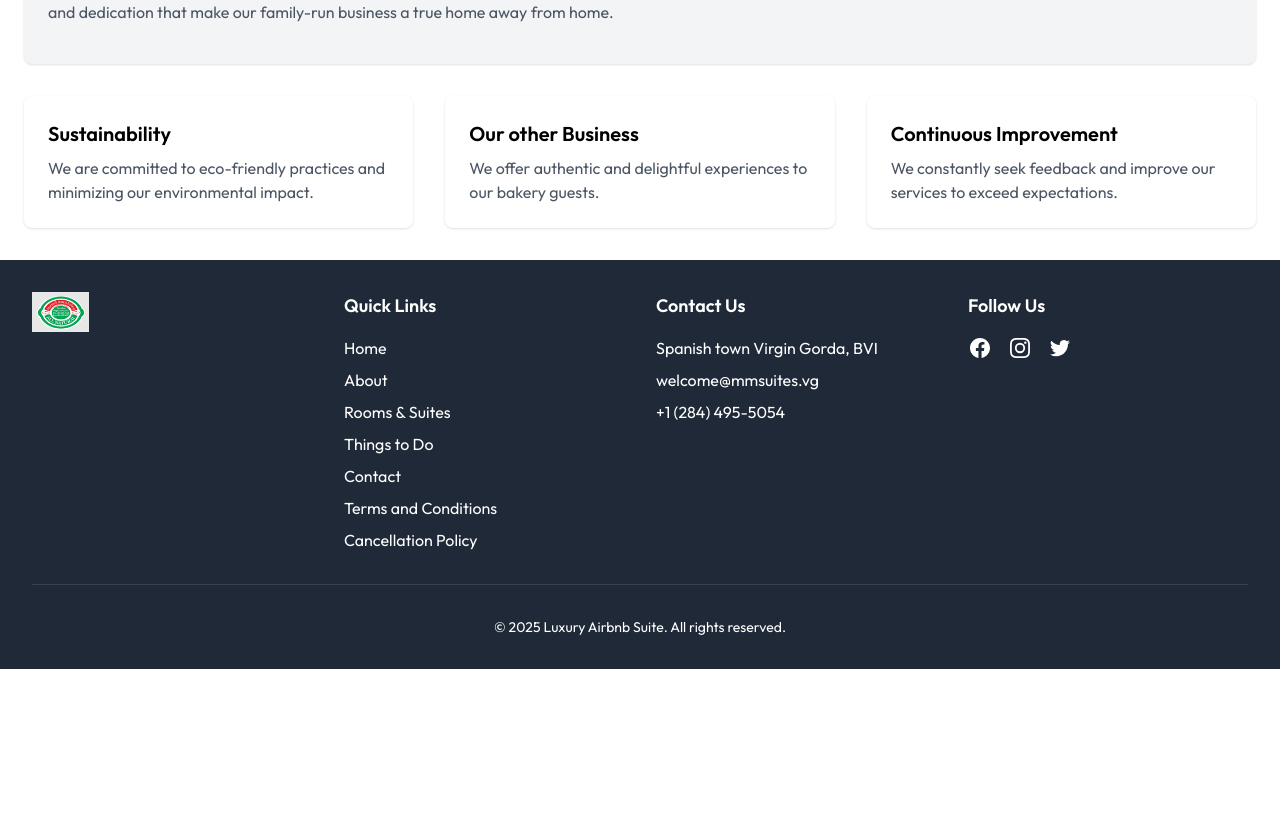
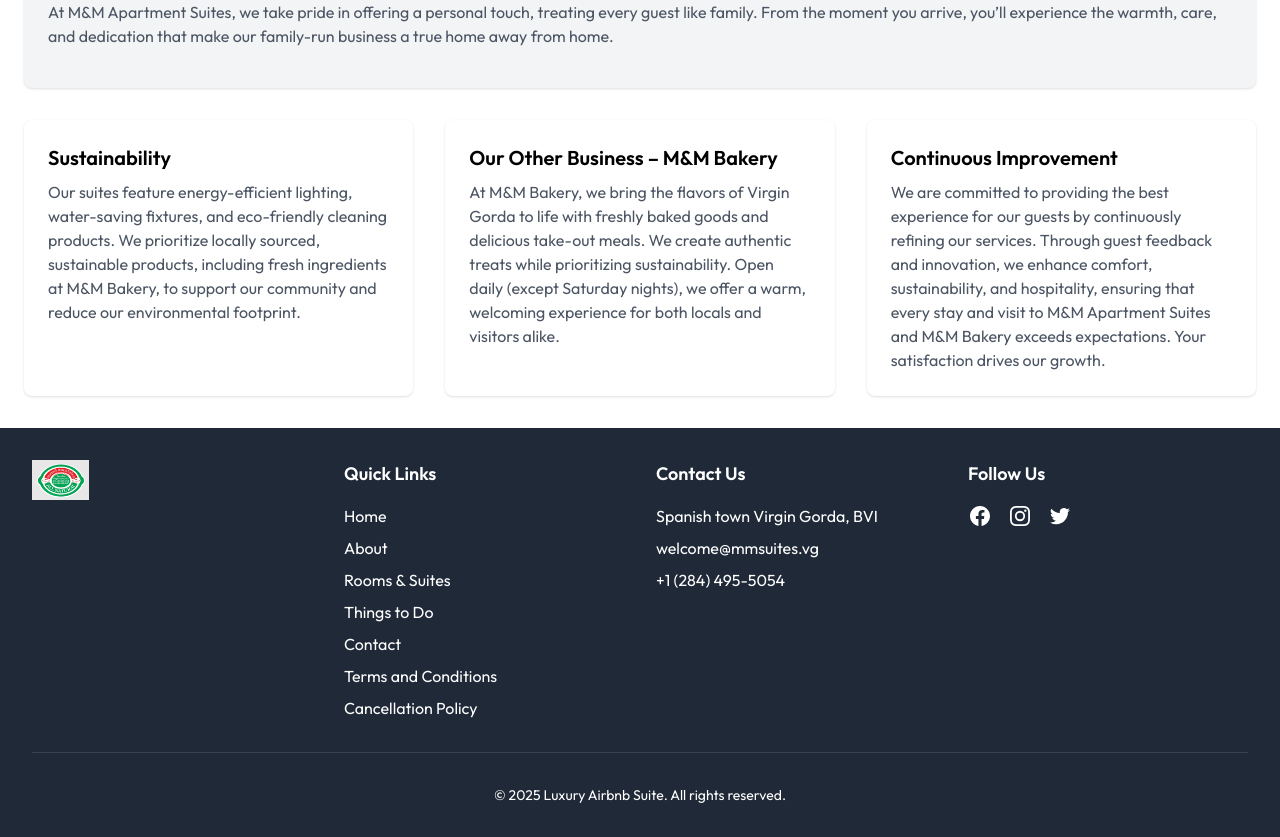
Before and after one commit to tsedeniaermias/M-M-Properties, a Next.js app: page /about in a window 1280 px wide. Shown: the part 784-1621 px from the top of the page. Before the commit the page ends 1453 px from the top, so only its background shows below. Built offline with nearby package versions, Linux system fonts and the light colour scheme.

Commit message:
update about page

```diff
--- a/app/about/page.tsx
+++ b/app/about/page.tsx
@@ -21,7 +21,8 @@
           <h2 className="text-2xl font-semibold mb-4">Our Story</h2>
           <p className="text-gray-600 mb-4">
           M&M Apartment Suites is more than just a place to stay, it’s a homegrown vision brought to life by a local husband-and-wife team, dedicated to providing warm hospitality in the heart of Spanish Town, Virgin Gorda. Built on a foundation of family values, comfort, and community, our suites offer a welcoming retreat for visitors looking to experience the island’s beauty with the convenience of modern amenities.
-With eight one-bedroom units and two two-bedroom units, each thoughtfully designed with air conditioning, wireless internet, satellite TV, and a full kitchen, we ensure that our guests feel right at home. Whether you're here for business, a romantic getaway, or a family vacation, our goal is to make your stay as comfortable and memorable as possible.
+With eight one-bedroom units and two two-bedroom units, each thoughtfully designed with air conditioning, wireless internet, satellite TV, and a full kitchen, we ensure that our guests feel right at home.
+<br /> Whether you're here for business, a romantic getaway, or a family vacation, our goal is to make your stay as comfortable and memorable as possible.
 Adding to the experience, our M&M Bakery, located right next to the apartments, is a beloved local gem. Open from 6 PM to 11 AM daily (except Saturday nights), it serves up fresh, homemade treats and delicious take-out meals, giving guests a taste of the island’s authentic flavors.
 
 
@@ -43,21 +44,20 @@
         <div className="bg-white p-6 rounded-lg shadow">
           <h3 className="text-xl font-semibold mb-2">Sustainability</h3>
           <p className="text-gray-600">
-            We are committed to eco-friendly practices and minimizing our
-            environmental impact.
+          Our suites feature energy-efficient lighting, water-saving fixtures, and eco-friendly cleaning products. We prioritize locally sourced, sustainable products, including fresh ingredients at M&M Bakery, to support our community and reduce our environmental footprint.
           </p>
         </div>
         <div className="bg-white p-6 rounded-lg shadow">
-          <h3 className="text-xl font-semibold mb-2">Our other Business</h3>
+          <h3 className="text-xl font-semibold mb-2">Our Other Business – M&M Bakery
+          </h3>
           <p className="text-gray-600">
-            We offer authentic and delightful experiences to our bakery guests.
+          At M&M Bakery, we bring the flavors of Virgin Gorda to life with freshly baked goods and delicious take-out meals. We create authentic treats while prioritizing sustainability. Open daily (except Saturday nights), we offer a warm, welcoming experience for both locals and visitors alike.
           </p>
         </div>
         <div className="bg-white p-6 rounded-lg shadow">
           <h3 className="text-xl font-semibold mb-2">Continuous Improvement</h3>
           <p className="text-gray-600">
-            We constantly seek feedback and improve our services to exceed
-            expectations.
+          We are committed to providing the best experience for our guests by continuously refining our services. Through guest feedback and innovation, we enhance comfort, sustainability, and hospitality, ensuring that every stay and visit to M&M Apartment Suites and M&M Bakery exceeds expectations. Your satisfaction drives our growth.
           </p>
         </div>
       </div>
```
